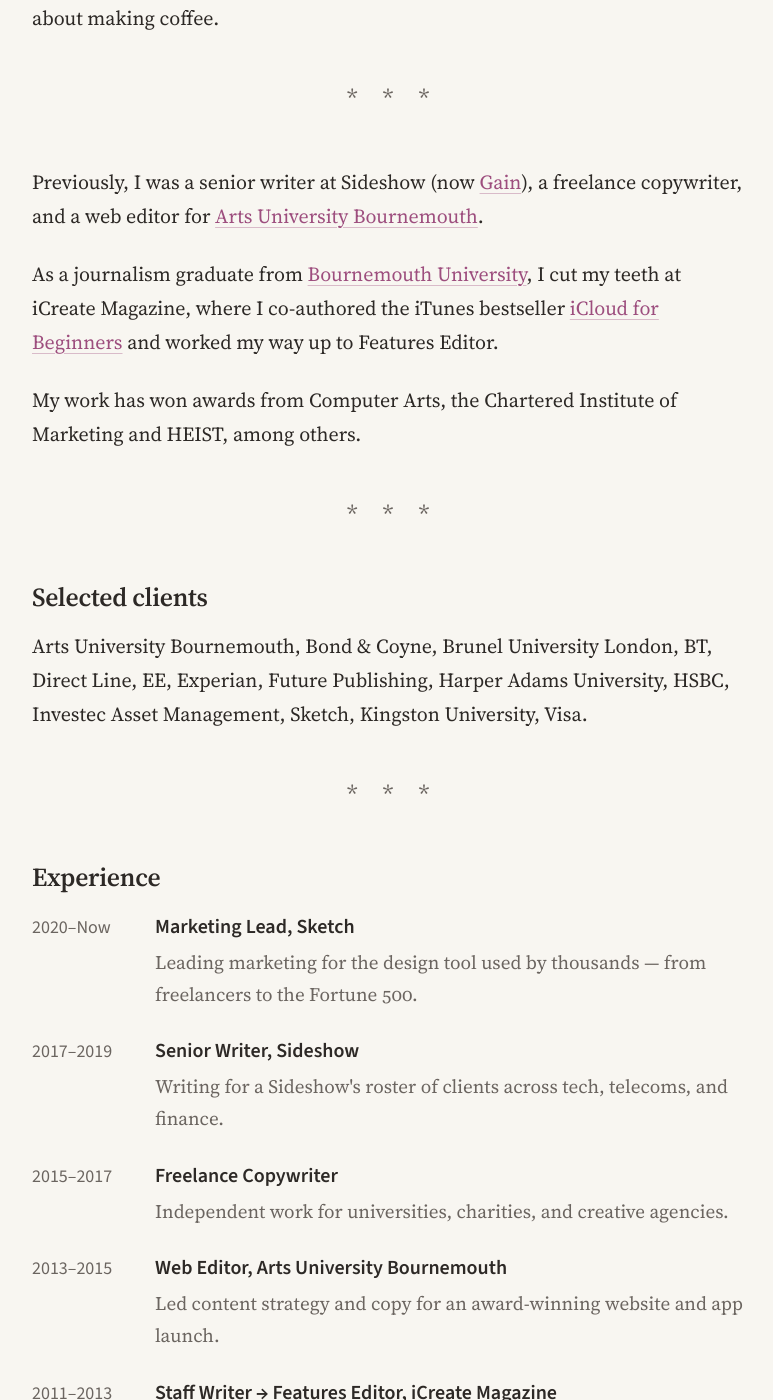
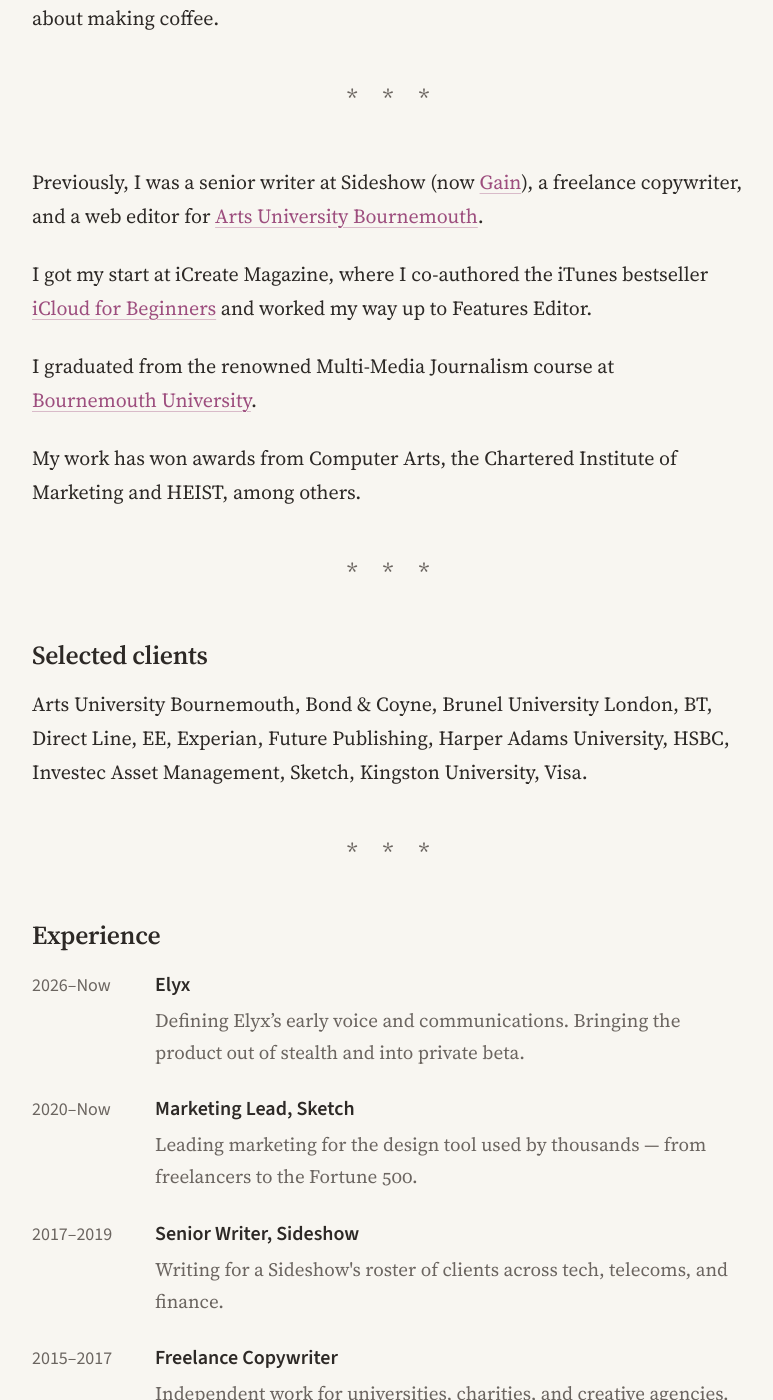
Before and after one commit to freddiewrites/freddiewrites.github.io, a Jekyll site: the page built from about.markdown, in a window 1280 px wide and 1400 px high, scrolled down 596 px. Shown: the whole window, without its empty margins (252-1025 px from the left). Built offline with Jekyll 4.4.1, drawn with Linux system fonts in a browser that asks for light colours.

Commit message:
Revise about.markdown for clarity and updates
Updated personal background and experience details.

```diff
--- a/about.markdown
+++ b/about.markdown
@@ -23,7 +23,9 @@
 
 Previously, I was a senior writer at Sideshow (now [Gain](https://www.thisisgain.com)), a freelance copywriter, and a web editor for [Arts University Bournemouth](https://aub.ac.uk/).
 
-As a journalism graduate from [Bournemouth University](https://www.bournemouth.ac.uk/), I cut my teeth at iCreate Magazine, where I co-authored the iTunes bestseller [iCloud for Beginners](https://itunes.apple.com/us/book/icloud-for-beginners/id497723676?mt=11) and worked my way up to Features Editor.
+I got my start at iCreate Magazine, where I co-authored the iTunes bestseller [iCloud for Beginners](https://itunes.apple.com/us/book/icloud-for-beginners/id497723676?mt=11) and worked my way up to Features Editor.
+
+I graduated from the renowned Multi-Media Journalism course at [Bournemouth University](https://www.bournemouth.ac.uk/).
 
 My work has won awards from Computer Arts, the Chartered Institute of Marketing and HEIST, among others.
 
@@ -37,6 +39,13 @@
 ### Experience
 
 <ul class="experience-list">
+  <li class="experience-item">
+    <span class="experience-years">2026–Now</span>
+    <div class="experience-details">
+      <div class="experience-role">Elyx</div>
+      <div class="experience-summary">Defining Elyx’s early voice and communications. Bringing the product out of stealth and into private beta.</div>
+    </div>
+  </li>
   <li class="experience-item">
     <span class="experience-years">2020–Now</span>
     <div class="experience-details">
```
